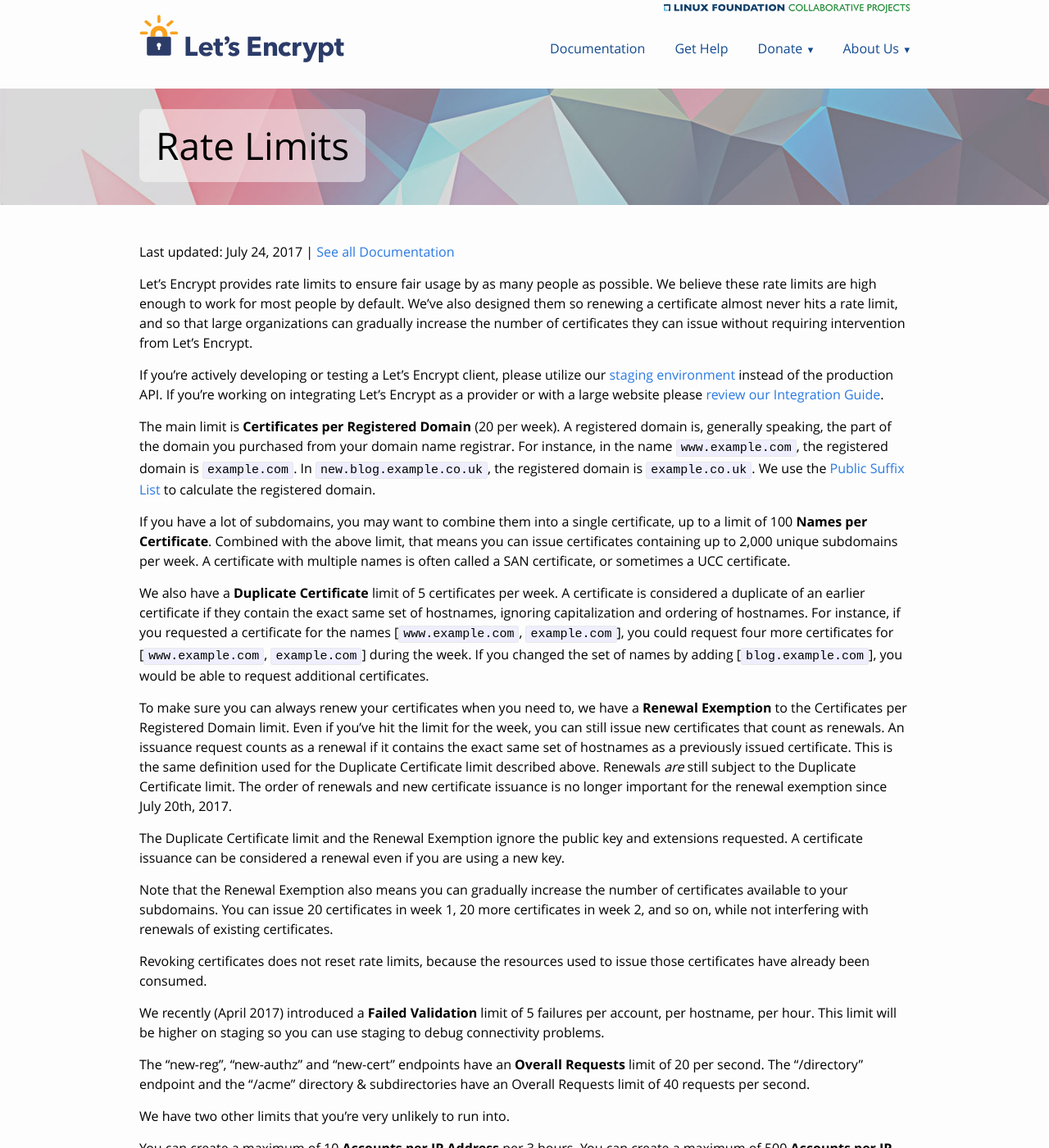
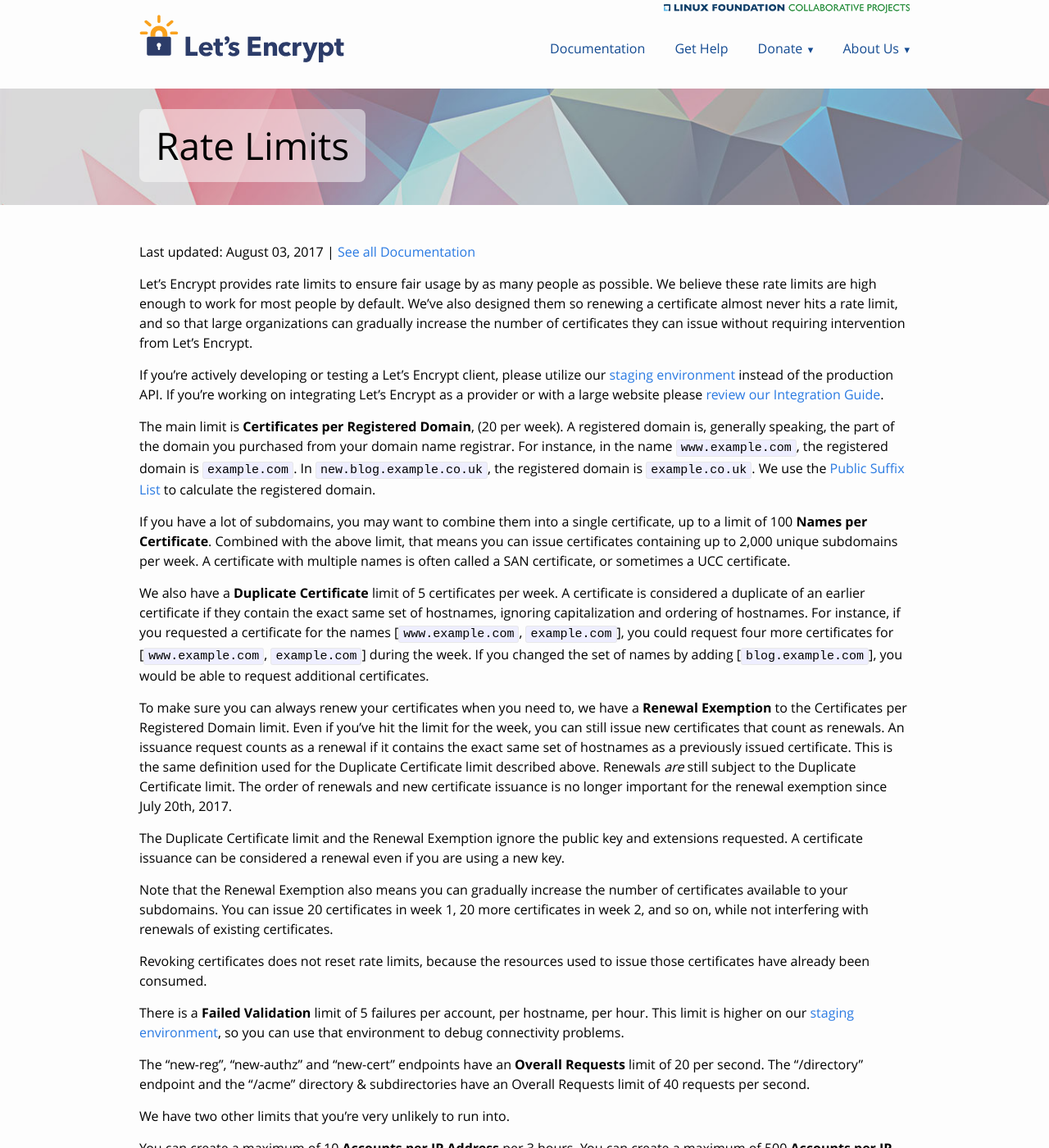
Before and after one commit to snowman1120/website, a Jekyll site: the page built from docs/rate-limits.md, in a window 1280 px wide and 1400 px high. Shown: the whole window at 82% size. Built offline with Jekyll 4.4.1, drawn with Linux system fonts in a browser that asks for light colours.

Commit message:
Add named anchors to rate limit doc. (#182)
This will allow us to link directly to specific rate limits.

Also update the Failed Validations limit to no longer say "recently", and link
to the staging environment.

```diff
--- a/docs/rate-limits.md
+++ b/docs/rate-limits.md
@@ -20,7 +20,7 @@ our [staging environment](/docs/staging-environment/) instead of the production
 If you're working on integrating Let's Encrypt as a provider or with a large
 website please [review our Integration Guide](/docs/integration-guide).
 
-The main limit is **Certificates per Registered Domain** (20 per week). A
+The main limit is <a name="certificates-per-registered-domain"></a>**Certificates per Registered Domain**, (20 per week). A
 registered domain is, generally speaking, the part of the domain you purchased
 from your domain name registrar. For instance, in the name `www.example.com`,
 the registered domain is `example.com`. In `new.blog.example.co.uk`,
@@ -29,12 +29,12 @@ the registered domain is `example.co.uk`. We use the
 domain.
 
 If you have a lot of subdomains, you may want to combine them into a single
-certificate, up to a limit of 100 **Names per Certificate**. Combined with the
+certificate, up to a limit of 100 <a name="names-per-certificate"></a>**Names per Certificate**. Combined with the
 above limit, that means you can issue certificates containing up to 2,000 unique
 subdomains per week. A certificate with multiple names is often called a SAN
 certificate, or sometimes a UCC certificate.
 
-We also have a **Duplicate Certificate** limit of 5 certificates per week. A
+We also have a <a name="duplicate-certificate"></a>**Duplicate Certificate** limit of 5 certificates per week. A
 certificate is considered a duplicate of an earlier certificate if they contain
 the exact same set of hostnames, ignoring capitalization and ordering of
 hostnames.  For instance, if you requested a certificate for the names
@@ -44,7 +44,7 @@ by adding [`blog.example.com`], you would be able to request additional
 certificates.
 
 To make sure you can always renew your certificates when you need to, we have a
-**Renewal Exemption** to the Certificates per Registered Domain limit. Even if
+<a name="renewal-exemption"></a>**Renewal Exemption** to the Certificates per Registered Domain limit. Even if
 you've hit the limit for the week, you can still issue new certificates that
 count as renewals. An issuance request counts as a renewal if it contains the
 exact same set of hostnames as a previously issued certificate. This is the same
@@ -65,28 +65,30 @@ renewals of existing certificates.
 Revoking certificates does not reset rate limits, because the resources used to
 issue those certificates have already been consumed.
 
-We recently (April 2017) introduced a **Failed Validation** limit of 5 failures
-per account, per hostname, per hour. This limit will be higher on staging so you
-can use staging to debug connectivity problems.
+There is a <a name="failed-validations"></a>**Failed Validation** limit of 5 failures
+per account, per hostname, per hour. This limit is higher on our
+<a href="/docs/staging-environment/">staging environment</a>, so you
+can use that environment to debug connectivity problems.
 
-The "new-reg", "new-authz" and "new-cert" endpoints have an **Overall
+The "new-reg", "new-authz" and "new-cert" endpoints have an <a
+name="overall-requests"></a>**Overall
 Requests** limit of 20 per second. The "/directory" endpoint and the "/acme"
 directory & subdirectories have an Overall Requests limit of 40 requests per second.
 
 We have two other limits that you're very unlikely to run into.
 
-You can create a maximum of 10 **Accounts per IP Address** per 3 hours. You can
+You can create a maximum of 10 <a name="accounts-per-ip-address"></a>**Accounts per IP Address** per 3 hours. You can
 create a maximum of 500 **Accounts per IP Range** within an IPv6 /48 per
 3 hours. Hitting either account rate limit is very rare, and we recommend that
 large integrators prefer a design [using one account for many customers](/docs/integration-guide).
 
-You can have a maximum of 300 **Pending Authorizations** on your account. Hitting
+You can have a maximum of 300 <a name="pending-authorizations"></a>**Pending Authorizations** on your account. Hitting
 this rate limit is rare, and happens most often when developing ACME clients. It
 usually means that your client is creating authorizations and not fulfilling them.
 Please utilize our [staging environment](/docs/staging-environment/) if you’re
 developing an ACME client.
 
-# Overrides
+# <a name="overrides"></a>Overrides
 
 If you've hit a rate limit, we don't have a way to temporarily reset it. You'll
 need to wait until the rate limit expires after a week. We use a sliding window,
@@ -112,7 +114,7 @@ So long as most of your customers don't have more than 2,000 subdomains on a
 registered domain, you most likely do not need an increase. See our [Integration
 Guide](/docs/integration-guide/) for more advice.
 
-# Clearing Pending Authorizations
+# <a name="clearing-pending"></a>Clearing Pending Authorizations
 
 If you have a large number of pending authorization objects and are getting a
 rate limiting error, you can trigger a validation attempt for those
```
Also changed, not shown: other parts of docs/rate-limits.md (+1 -1 lines).
